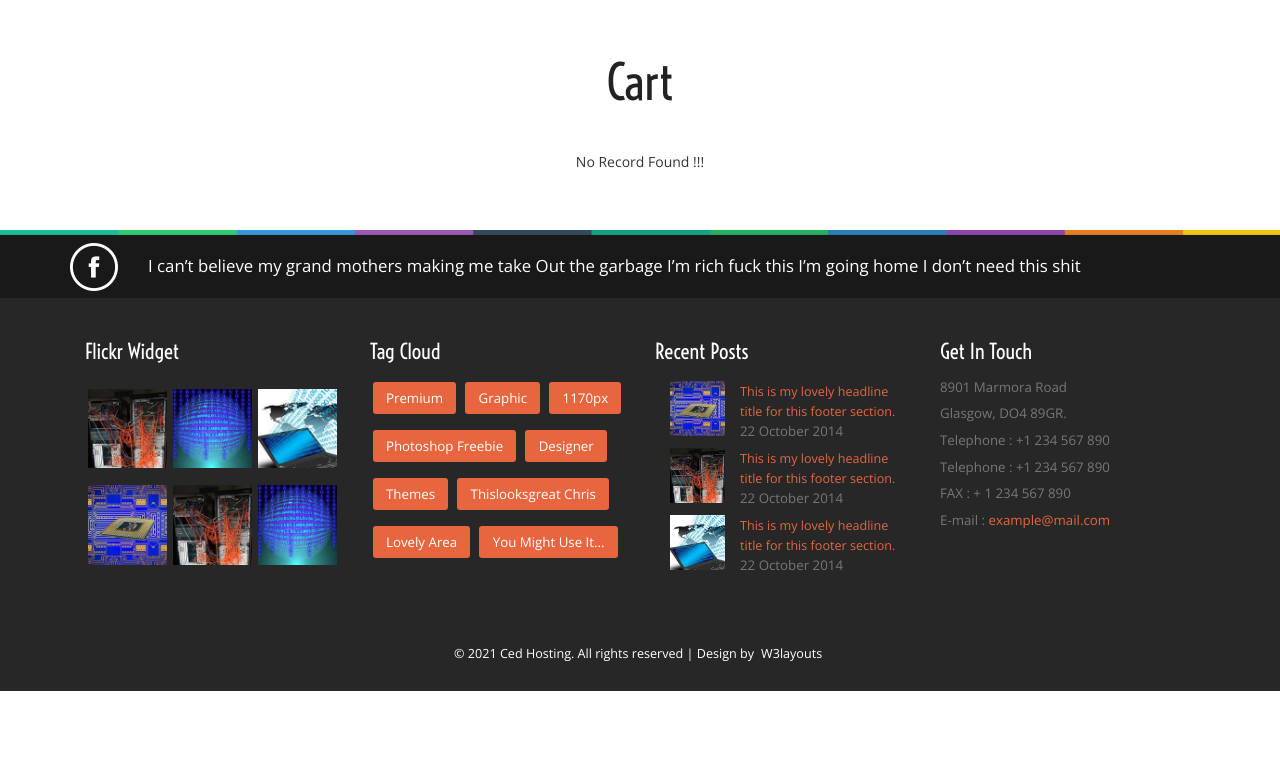
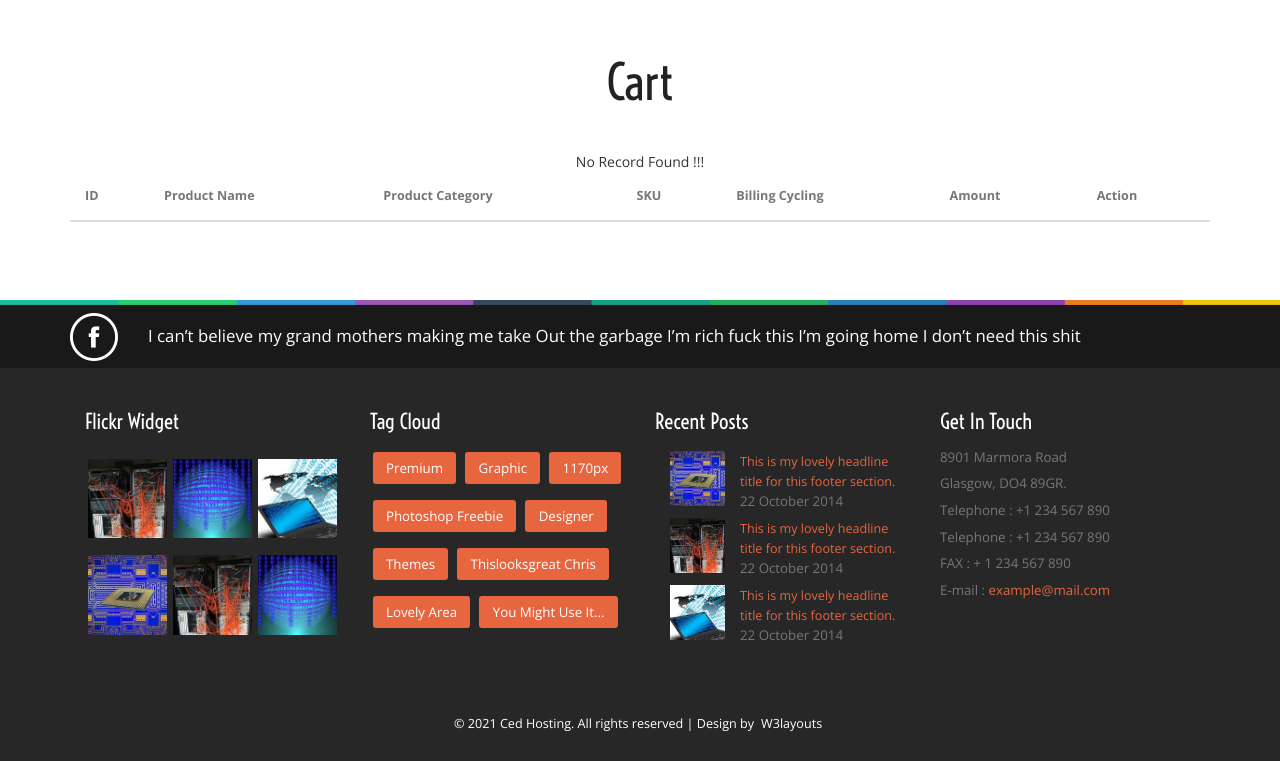
Before and after one commit to 8055danish/cedhosting, a PHP site: page /cart.php in a window 1280 px wide. Shown: the part 139-900 px from the top of the page. Before the commit the page ends 830 px from the top, so only its background shows below. Run offline with PHP 8.4, Linux system fonts and the light colour scheme; data that the repository does not hold is empty; some libraries are stand-ins or nearby versions.

Commit message:
18Dec20 13:14

```diff
--- a/cart.php
+++ b/cart.php
@@ -4,6 +4,17 @@
 		<div class="container">
 			<h2>Cart</h2>
 			<div class="detailed-grids">
+				<table id="table_id" class="table table-responsive">
+					<thead>
+						<th>ID</th>
+						<th>Product Name</th>
+						<th>Product Category</th>
+						<th>SKU</th>
+						<th>Billing Cycling</th>
+						<th>Amount</th>
+						<th>Action</th>
+					</thead>
+					<tbody>
 						<?php if (isset($_SESSION['cart'])): ?>
 						<?php foreach ($_SESSION['cart'] as $key => $value): ?>
 						<?php $id = $value['id'];
@@ -11,30 +22,25 @@
 						$result0 = $ob->getData('tbl_product',['prod_parent_id'],['id'=>$id]);
 						$result1 = $ob->getData('tbl_product',['prod_name'],['id'=>$result0[0]['prod_parent_id']]);
 						?>
-				<div class="col-md-3 detailed-grid">
-					<div class="detailed-top">
-						<h4><?php echo $result1[0]['prod_name']."<br>".$result[0]['prod_name']; ?></h4>
-					</div>
-					<div class="detailed-bottom">
-						<h5>Rs.<?php echo $result[0]['mon_price']; ?></h5>
-						<ul>
-							<?php $desc = $result[0]['description'];$desc_dec = json_decode($desc);?>
-							<li><?php echo $desc_dec->space; ?> GB Space</li>
-							<li><?php echo $desc_dec->bandwidth; ?> GB Bandwidth</li>
-							<li><?php echo $desc_dec->mailbox; ?> Mailboxes</li>
-							<li>1 Year Free Hosting</li>
-							<li><?php echo $desc_dec->techno; ?></li>
-						</ul>
-						<input class="buy" type="submit" name="bcart" value="Buy now">
+						<tr>
+							<th><?php echo $value['id']; ?></th>
+							<th><?php echo $result[0]['prod_name'];?></th>
+							<th><?php echo $result1[0]['prod_name'].$result[0]['prod_name'];?></th>
+							<th><?php echo $result[0]['sku'];?></th>
+							<th></th>
+							<th><?php echo $result[0]['mon_price']; ?></th>
+							<th>
 								<form action = "ajax.php" method="post">
 									<input type="hidden" name="cartid" value=<?php echo $key; ?>>
-							<input class="buy" type="submit" name="rCart" value="Remove cart">
+									<input type="submit" name="rCart" value="Remove cart">
 								</form>
-					</div>
-				</div>
+							</th>
+						</tr>
 						<?php endforeach;?>
 						<?php else:echo "No Record Found !!!";?>
 						<?php endif;?>
+					</tbody>
+				</table>
 		    </div>
 	    </div>
    </div>
```
Lines whose indentation alone changed are shown as unchanged.
